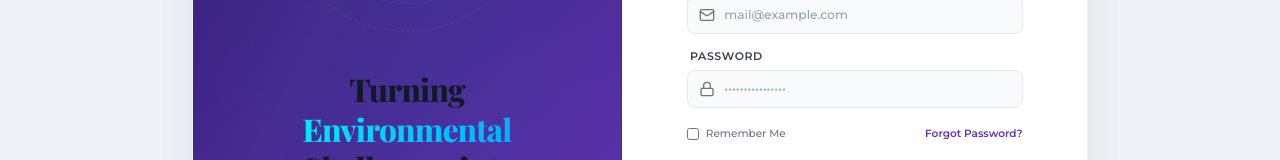
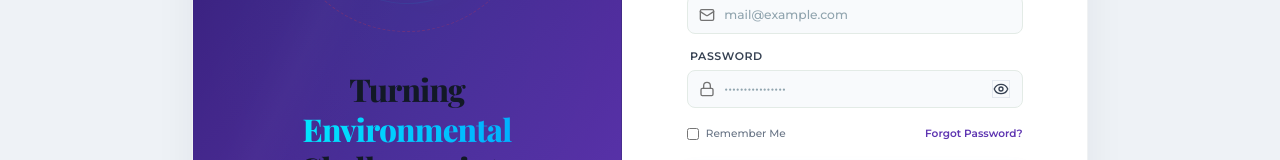
Before and after one commit to Antonymusk/biomining-website, a React (Vite) app in the folder biomine-app/: page /login in a window 1280 px wide. Shown: the part 410-570 px from the top of the page. Built offline with nearby package versions, Linux system fonts and the light colour scheme; no server answers; the database is empty; a web font is replaced by a local one.

Commit message:
feat: Add show password toggle and functional remember me

```diff
--- a/biomine-app/src/pages/Login.jsx
+++ b/biomine-app/src/pages/Login.jsx
@@ -1,6 +1,6 @@
-import { useState } from "react";
+import { useState, useEffect } from "react";
 import { Link, useNavigate } from "react-router-dom";
-import { Mail, Lock, AlertCircle, Loader2 } from "lucide-react";
+import { Mail, Lock, AlertCircle, Loader2, Eye, EyeOff } from "lucide-react";
 import { supabase } from "../lib/supabase";
 import { Input } from "../components/ui/Input";
 import { Button } from "../components/ui/Button";
@@ -11,7 +11,17 @@ export default function Login() {
   const [password, setPassword] = useState("");
   const [loading, setLoading] = useState(false);
   const [error, setError] = useState(null);
+  const [showPassword, setShowPassword] = useState(false);
+  const [rememberMe, setRememberMe] = useState(false);
   const navigate = useNavigate();
+
+  useEffect(() => {
+    const savedEmail = localStorage.getItem("rememberedEmail");
+    if (savedEmail) {
+      setEmail(savedEmail);
+      setRememberMe(true);
+    }
+  }, []);
 
   const handleLogin = async (e) => {
     e.preventDefault();
@@ -30,6 +40,12 @@ export default function Login() {
       });
 
       if (error) throw error;
+
+      if (rememberMe) {
+        localStorage.setItem("rememberedEmail", email);
+      } else {
+        localStorage.removeItem("rememberedEmail");
+      }
 
       navigate("/");
     } catch (err) {
@@ -118,19 +134,31 @@ export default function Login() {
               id="login_password"
               name="password"
               autoComplete="current-password"
-              type="password"
+              type={showPassword ? "text" : "password"}
               placeholder="••••••••••••••••"
               value={password}
               onChange={(e) => setPassword(e.target.value)}
-              className="pl-10.5 h-11 bg-dark-card/50 border-white/5 focus:border-primary/30 text-slate-200 text-sm placeholder-slate-600"
+              className="pl-10.5 pr-10 h-11 bg-dark-card/50 border-white/5 focus:border-primary/30 text-slate-200 text-sm placeholder-slate-600"
               required
             />
+            <button
+              type="button"
+              onClick={() => setShowPassword(!showPassword)}
+              className="absolute right-3.5 top-1/2 -translate-y-1/2 text-slate-500 hover:text-slate-300 transition-colors focus:outline-none"
+            >
+              {showPassword ? <EyeOff size={16} /> : <Eye size={16} />}
+            </button>
           </div>
         </div>
 
         <div className="flex items-center justify-between pt-1.5 select-none">
           <label className="flex items-center gap-2 text-xs text-slate-400 font-medium cursor-pointer">
-            <input type="checkbox" className="rounded border-white/10 bg-dark-card text-primary focus:ring-0 h-3.5 w-3.5 cursor-pointer" />
+            <input
+              type="checkbox"
+              checked={rememberMe}
+              onChange={(e) => setRememberMe(e.target.checked)}
+              className="rounded border-white/10 bg-dark-card text-primary focus:ring-0 h-3.5 w-3.5 cursor-pointer"
+            />
             Remember Me
           </label>
           <Link to="#" onClick={() => toast("Contact system administrator to reset credentials.", { icon: '🎫' })} className="text-xs font-semibold text-primary hover:text-primary/80 transition-colors">
```
